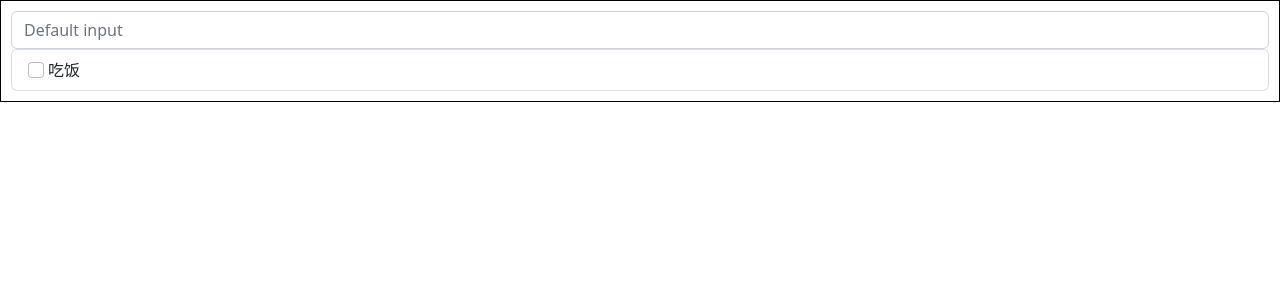
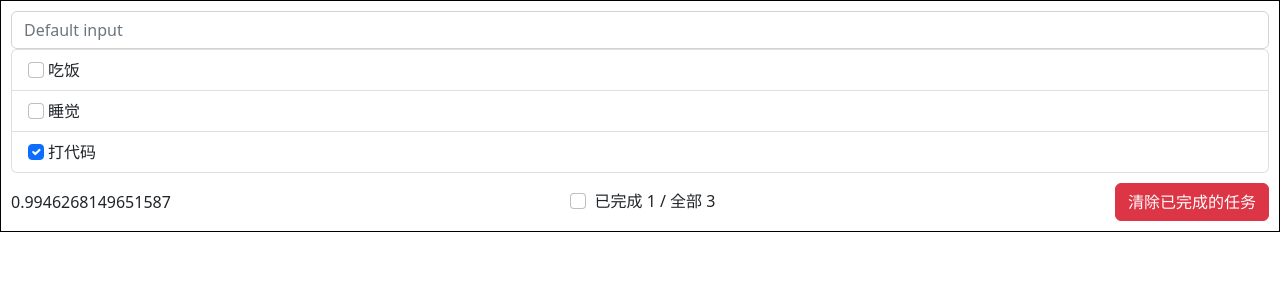
Before and after one commit to imycod/react-all-in-one, a React (Vite) app: page / in a window 1280 px wide. Shown: the top 300 px of the page. Built offline with nearby package versions, Linux system fonts and the light colour scheme.

Commit message:
docs:todoList2-使用context改造

```diff
--- a/src/App.tsx
+++ b/src/App.tsx
@@ -11,7 +11,7 @@ import ContextExample from "./useContext/Context"
 import ReducerExample from "./useReducer"
 // @ts-ignore
 // import TodoList from "@/business/todoList/demo1"
-import TodoList from "@/business/todoList/demo2"
+import TodoApp from "@/business/todoList/demo2"
 function App() {
     return (
         <>
@@ -24,7 +24,8 @@ function App() {
             {/*    <ReducerExample></ReducerExample>*/}
             {/*</div>*/}
 
-            <TodoList></TodoList>
+            {/*<TodoList></TodoList>*/}
+            <TodoApp></TodoApp>
         </>
     );
 }
--- a/src/business/todoList/demo2/Footer.tsx
+++ b/src/business/todoList/demo2/Footer.tsx
@@ -1,28 +1,30 @@
-import {Component, PureComponent} from "react";
+import React, {useContext} from "react";
 
 import "./footer.scss"
-class Footer extends Component{
-    handleCheck=(event)=>{
-        this.props.handleCheckAll(event.target.checked);
-    }
-    render(){
-        const {todos}=this.props
-        const doneNum = todos.filter(todo=>todo.done).length
+import {MyTodoContext} from "./TodoContext.tsx";
+function Footer(){
+    const {todos,handleCheckAll,handleClear} = useContext(MyTodoContext)
+    const doneNum=todos.filter(todo=>todo.done).length
     const total=todos.length
-        // todos.reduce((pre,todo)=>pre+(todo.done?1:0),0)
     return (
         <div className="footer-container">
             {Math.random()}
             <div className="form-check">
-                    <input className="form-check-input" type="checkbox" value="" id="flexCheckDefault" checked={total === doneNum && total>0} onChange={this.handleCheck}/>
+                <input
+                    className="form-check-input"
+                    type="checkbox"
+                    value=""
+                    id="flexCheckDefault"
+                    checked={doneNum == total && total > 0}
+                    onChange={(event)=>handleCheckAll(event.target.checked)}
+                />
                 <label className="form-check-label" htmlFor="flexCheckDefault">
                     已完成 {doneNum} / 全部 {total}
                 </label>
             </div>
-                <button type="button" className="btn btn-danger" onClick={this.props.handleClear}>清除已完成的任务</button>
+            <button type="button" className="btn btn-danger" onClick={handleClear}>清除已完成的任务</button>
         </div>
     );
 }
-}
 
 export default Footer;
--- a/src/business/todoList/demo2/Header.tsx
+++ b/src/business/todoList/demo2/Header.tsx
@@ -1,11 +1,10 @@
-import  {Component,createContext} from 'react';
+import React, {useContext} from 'react';
 import {nanoid} from "nanoid"
+import {MyTodoContext} from "./TodoContext.tsx";
 
-import {MyTodoContext} from "./TodoContext.tsx"
-const MyContext = createContext(MyTodoContext);
-class Header extends Component{
-    static contextType = MyContext;
-    addTodo=(event)=>{
+function Header() {
+    const {setTodo} = useContext(MyTodoContext)
+    const addTodo=(event)=>{
         const {keyCode,target}=event
         if (keyCode!==13) return
         if (target.value.trim()==='') {
@@ -13,28 +12,23 @@ class Header extends Component{
             alert('输入不能为空');
             return
         }
-        const context=this.context._currentValue
-        context.setTodo({
+        setTodo({
             id:nanoid(),
             name:target.value,
             done:false,
         })
         event.target.value=""
     }
-    render(){
-        // const contextData = this.context;
-        // console.log(contextData._currentValue)
     return (
         <div>
             <input
                 className="form-control"
                 type="text"
                 placeholder="Default input" aria-label="default input example"
-                    onKeyUp={this.addTodo}
+                onKeyUp={addTodo}
             />
         </div>
     );
 }
-}
 
 export default Header;
--- a/src/business/todoList/demo2/List.tsx
+++ b/src/business/todoList/demo2/List.tsx
@@ -1,21 +1,16 @@
-import {Component, createContext} from 'react';
+import React, {useContext} from 'react';
+
 import Item from "./ListItem.tsx"
 import {MyTodoContext} from "./TodoContext.tsx";
 
-const MyContext=createContext(MyTodoContext)
-class List extends Component{
-    static contextType=MyContext
-    render(){
-        const context=this.context._currentValue
-        const {todos}=context
-        return (
-            <>
-                <ul className="list-group">
-                    {todos.map(todo=><Item key={todo.id} {...todo} {...context}></Item>)}
-                </ul>
-            </>
-        );
-    }
+function List() {
+    const todoContext=useContext(MyTodoContext)
+    console.log(todoContext)
+    return (
+        <ul className="list-group">
+            {todoContext.todos.map(todo => <Item key={todo.id} {...todo}></Item>)}
+        </ul>
+    );
 }
 
 export default List;
--- a/src/business/todoList/demo2/ListItem.tsx
+++ b/src/business/todoList/demo2/ListItem.tsx
@@ -1,52 +1,66 @@
-import {Component} from 'react';
+import React, {useContext, useState} from 'react';
+
 import styles from "./listItem.module.css"
-class ListItem extends Component{
+import {MyTodoContext} from "./TodoContext.tsx";
 
-    state={
-        mouse:false,
-    }
-
-    setCheck=(id)=>{
-        return (event)=>{
-            const {setCheckById} = this.props
-            setCheckById(id,event.target.checked)
-        }
-    }
-
-    handleMouse=(flag)=>{
-        return (_)=>{
-            this.setState({
-                mouse:flag,
-                id:this.props.id
-            },()=>{
-                // console.log('listitem',this.state)
-            })
-        }
-    }
-    handleDelete=(id)=>{
-        if(window.confirm('确定删除吗')){
-            const {handleDelete} = this.props
-            handleDelete(id)
-        }
-    }
-    render(){
-        const {id, name, done} = this.props;
-        const {mouse}=this.state
-        const className=`list-group-item ${styles['flex-between']} ${mouse ? 'list-group-item-success':null}`
-        return (
-            <>
-                <li className={className} onMouseLeave={this.handleMouse(false)} onMouseEnter={this.handleMouse(true)}>
+function ListItem(todo) {
+    const [active,setActive]=useState(false)
+    const [edit,setEdit]=useState(false)
+    const [name,setName]=useState(todo.name)
+    const className=`list-group-item ${styles['flex-between']}  ${active ? 'list-group-item-success':null}`
+    const todoContext=useContext(MyTodoContext)
+    // @ts-ignore
+    return (
+        <li className={className} onMouseLeave={() => setActive(false)} onMouseEnter={() => setActive((true))}>
+            {
+                edit ?
+                    <input
+                        type="text"
+                        value={name}
+                        onChange={e=>setName(e.target.value)}
+                    /> :
                     <div>
-                        {/* defaultChecked={done} 只在初始化时有用 */}
-                        {/*<input className="form-check-input me-1" type="checkbox" name="listGroupRadio" value="" id="firstRadio" defaultChecked={done} onChange={this.setCheck(id)}/>*/}
-                        <input className="form-check-input me-1" type="checkbox" name="listGroupRadio" value="" id="firstRadio" checked={done} onChange={this.setCheck(id)}/>
-                        <label className="form-check-label" htmlFor="firstRadio">{name}</label>
+                        <input
+                            className="form-check-input me-1"
+                            type="checkbox"
+                            name="listGroupRadio"
+                            value=""
+                            id="firstRadio"
+                            onChange={(event) => {
+                                todoContext.setCheckById(todo.id, event.target.checked)
+                            }}
+                            checked={todo.done}
+                        />
+                        <label className="form-check-label" htmlFor="firstRadio">{todo.name}</label>
                     </div>
-                    <button onClick={()=>this.handleDelete(id)} type="button" className="btn btn-danger" style={{display:mouse ?'block':'none'}}>删除</button>
-                </li>
-            </>
-        );
-    }
+            }
+            <div  style={{display: active ? 'block' : 'none'}}>
+                <button
+                    onClick={() => {
+                        setEdit(!edit)
+                        console.log(todo.id)
+                        todoContext.updateTodo({
+                            id:todo.id,
+                            name:name
+                        })
+                    }}
+                    type="button"
+                    className="btn btn-primary">
+                    {edit ? '更新':'编辑'}
+                </button>
+                <button
+                    onClick={() => {
+                        if (window.confirm('确认删除')) {
+                            todoContext.handleDelete(todo.id)
+                        }
+                    }}
+                    type="button"
+                    className="btn btn-danger">
+                    删除
+                </button>
+            </div>
+        </li>
+    );
 }
 
 export default ListItem;
--- a/src/business/todoList/demo2/TodoContext.tsx
+++ b/src/business/todoList/demo2/TodoContext.tsx
@@ -1,38 +1,32 @@
-import {Component, createContext, useState} from "react";
+import React,{ createContext, useState} from "react";
 
-export const MyTodoContext= createContext({})
+const initialState = [
+    {
+        id: '001',
+        name: '吃饭',
+        done: false,
+    },
+    {
+        id: '002',
+        name: '睡觉',
+        done: false,
+    }, {
+        id: '003',
+        name: '打代码',
+        done: true,
+    },
+];
+export const MyTodoContext= createContext()
 export default function MyTodoContextContainer(props){
-    const initialState={
-        todos: [
-            {
-                id: '001',
-                name: '吃饭',
-                done: false,
-            },
-            // {
-            //     id: '002',
-            //     name: '睡觉',
-            //     done: false,
-            // }, {
-            //     id: '003',
-            //     name: '打代码',
-            //     done: true,
-            // },
-        ]
-    }
-    const [state,setState]=useState(initialState)
+
+    const [todoList,setTodoList]=useState(initialState)
 
     const setTodo = (todo) => {
-        const {todos} = state
-        const newTodos = [todo, ...todos]
-        setState({
-            todos: newTodos
-        })
+        setTodoList([todo, ...todoList])
     };
 
     const setCheckById=(id,done)=>{
-        const {todos}=state
-        const newTodos= todos.map(todo=>{
+        const newTodos= todoList.map(todo=>{
             if (todo.id==id){
                 return {
                     ...todo,
@@ -42,42 +36,44 @@ export default function MyTodoContextContainer(props){
                 return todo
             }
         })
-        setState({ todos:newTodos })
+        setTodoList(newTodos)
     }
     const handleDelete = (id) => {
-        // const {todos} = state
-        // const newTodos = todos.filter(todo => todo.id != id)
-        setState(prev=>{
-            console.log(({...prev,todos:[]}))
-            return [];
-        })
+        setTodoList(todoList.filter(todo => todo.id != id))
     };
 
     const handleCheckAll=(done)=>{
-        const {todos}=state
-        console.log(done)
-        const newTodos= todos.map(todo=>{
+        const newTodos= todoList.map(todo=>{
             return {
                 ...todo,
                 done
             }
         })
-        setState({todos:newTodos})
+        setTodoList(newTodos)
     }
     const handleClear=()=>{
-        const {todos}= state
-        const newTodos= todos.filter(todo=>!todo.done)
-        setState({todos:newTodos})
+        const newTodos= todoList.filter(todo=>!todo.done)
+        setTodoList(newTodos)
+    }
+
+    const updateTodo=(todo)=>{
+        const newTodoList=[...todoList]
+        const index = newTodoList.findIndex(t => t.id == todo.id);
+        if (index!==-1){
+            newTodoList[index] = todo
+            setTodoList(newTodoList)
+        }
     }
 
     return (
         <MyTodoContext.Provider value={{
-            todos:state.todos,
-            setTodo:setTodo,
-            setCheckById:setCheckById,
-            handleCheckAll:handleCheckAll,
-            handleDelete:handleDelete,
-            handleClear:handleClear
+            todos:todoList,
+            setTodo,
+            setCheckById,
+            handleCheckAll,
+            handleDelete,
+            handleClear,
+            updateTodo
         }}>
             {props.children}
         </MyTodoContext.Provider>
--- a/src/business/todoList/demo2/index.tsx
+++ b/src/business/todoList/demo2/index.tsx
@@ -1,25 +1,23 @@
-import {Component} from 'react';
+import React from 'react';
 
 import "./index.scss"
 
 import Header from "./Header.tsx";
 import List from "./List.tsx";
 import Footer from "./Footer.tsx";
+
 import MyTodoContextContainer from "./TodoContext.tsx";
 
-class TodoList extends Component{
-
-    render(){
+function TodoApp(){
     return (
         <div className='todo-container'>
             <MyTodoContextContainer>
                 <Header></Header>
                 <List></List>
-                    {/*<Footer></Footer>*/}
+                <Footer></Footer>
             </MyTodoContextContainer>
         </div>
     );
 }
-}
 
-export default TodoList;
+export default TodoApp;
```
Lines whose indentation alone changed are shown as unchanged.
